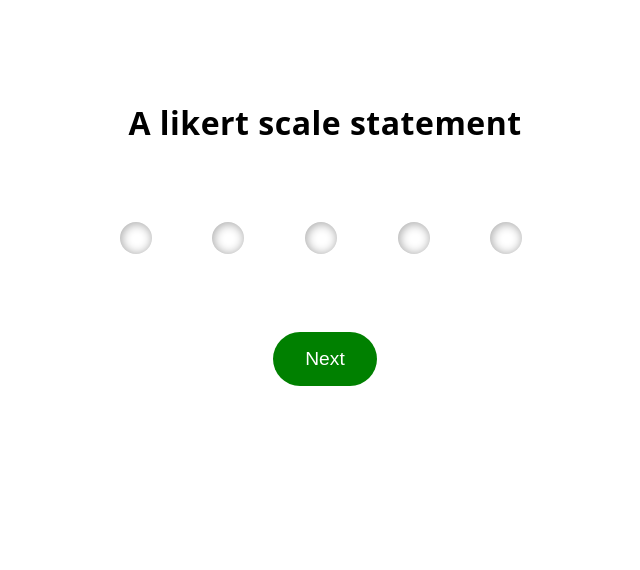
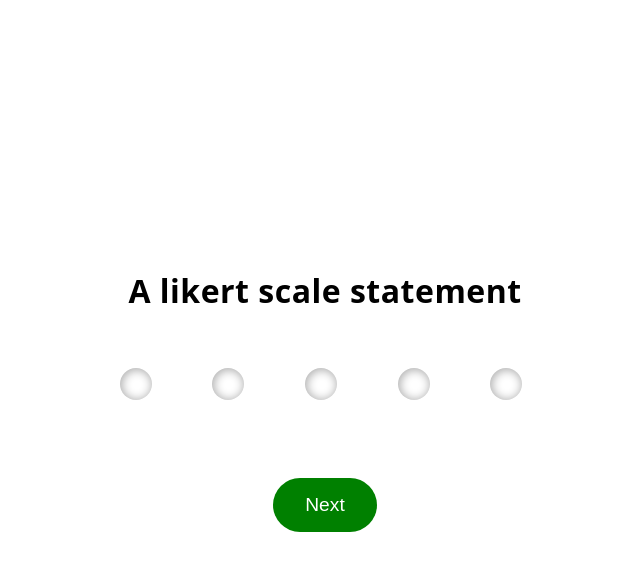
Before and after one commit to aCarlos17/fayhs-tvlsa, a plain HTML site: page pages/start/start.html in a window 1280 px wide. Shown: the whole page, without its empty margins (315-955 px from the left). Drawn offline with Linux system fonts and the light colour scheme.

Commit message:
align contents to center of viewport

```diff
--- a/pages/start/start.css
+++ b/pages/start/start.css
@@ -38,13 +38,25 @@ body {
     font-style: oblique;
 }
 
+#content {
+    height: 100vh;
+    display: flex;
+    flex-direction: column;
+    align-items: center;
+    justify-content: center;
+}
+
 #q1 {
-    margin-top: 5rem;
+    /* margin-top: 5rem; */
     display: flex;
     flex-direction: column;
     align-items: center;
     text-align: center;
     gap: 2rem;
+}
+
+#q1 h1 {
+    margin: 0;
 }
 
 .container {
--- a/pages/start/start.html
+++ b/pages/start/start.html
@@ -9,6 +9,7 @@
 </head>
 <body>
 
+    <div id="content">
         <div id="q1">
             <h1 id="question">A likert scale statement</h1>
             <form action="">
@@ -31,6 +32,9 @@
 
             <button type="button" id="button">Next</button>
         </div>
+    </div>
+
+
 
 
 
--- a/style.css
+++ b/style.css
@@ -6,6 +6,7 @@ body {
     background-attachment: fixed;
     font-family: system-ui, -apple-system, BlinkMacSystemFont, 'Segoe UI', Roboto, Oxygen, Ubuntu, Cantarell, 'Open Sans', 'Helvetica Neue', sans-serif;
     letter-spacing: .5px;
+    font-size: 1.2rem;
     font-weight: 400;
 	text-align: justify;
 
```
Lines whose indentation alone changed are shown as unchanged.
